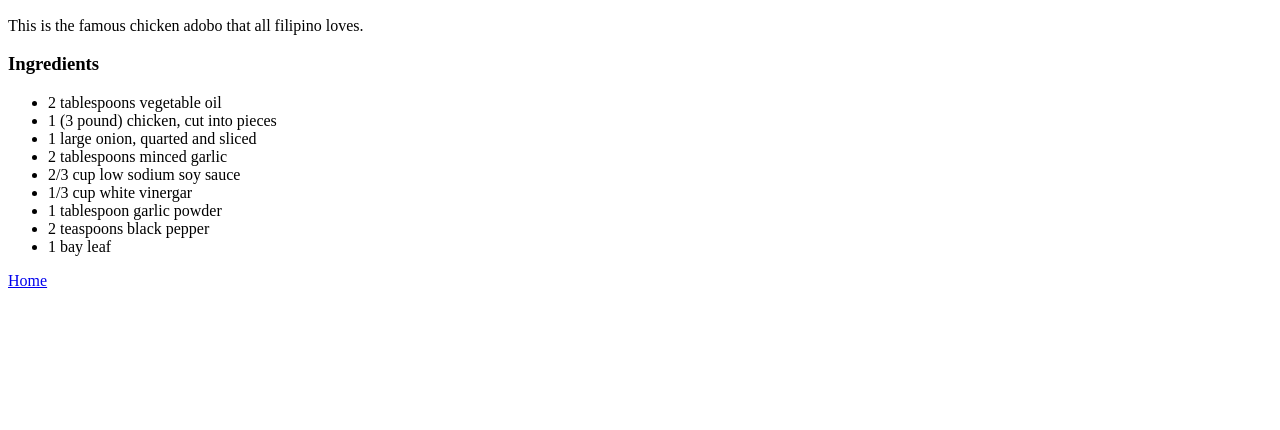
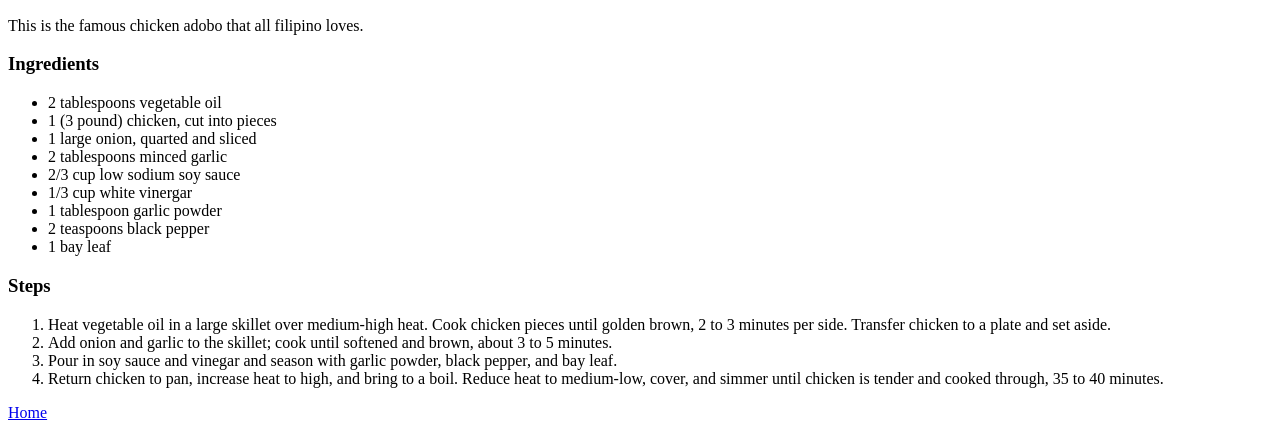
Before and after one commit to Daniel-Hppy/odin-recipes, a plain HTML site: page recipes/adobo.html in a window 1280 px wide. Shown: the part 434-864 px from the top of the page. Before the commit the page ends 800 px from the top, so only its background shows below. Drawn offline with Linux system fonts and the light colour scheme.

Commit message:
Added the steps for cooking adobo

```diff
--- a/recipes/adobo.html
+++ b/recipes/adobo.html
@@ -23,6 +23,18 @@
                         <li>2 teaspoons black pepper</li>
                         <li>1 bay leaf</li>
                     </ul>
+
+                <h3>Steps</h3>
+                    <ol>
+                        <!--step 1-->
+                        <li>Heat vegetable oil in a large skillet over medium-high heat. Cook chicken pieces until golden brown, 2 to 3 minutes per side. Transfer chicken to a plate and set aside.</li>
+                        <!--step 2-->
+                        <li>Add onion and garlic to the skillet; cook until softened and brown, about 3 to 5 minutes.</li>
+                        <!--step 3-->
+                        <li>Pour in soy sauce and vinegar and season with garlic powder, black pepper, and bay leaf.</li>
+                        <!--step 4-->
+                        <li>Return chicken to pan, increase heat to high, and bring to a boil. Reduce heat to medium-low, cover, and simmer until chicken is tender and cooked through, 35 to 40 minutes.</li>
+                    </ol>
         <a href="../index.html">Home</a>
     </body>
 </html>
```
Lines whose indentation alone changed are shown as unchanged.
